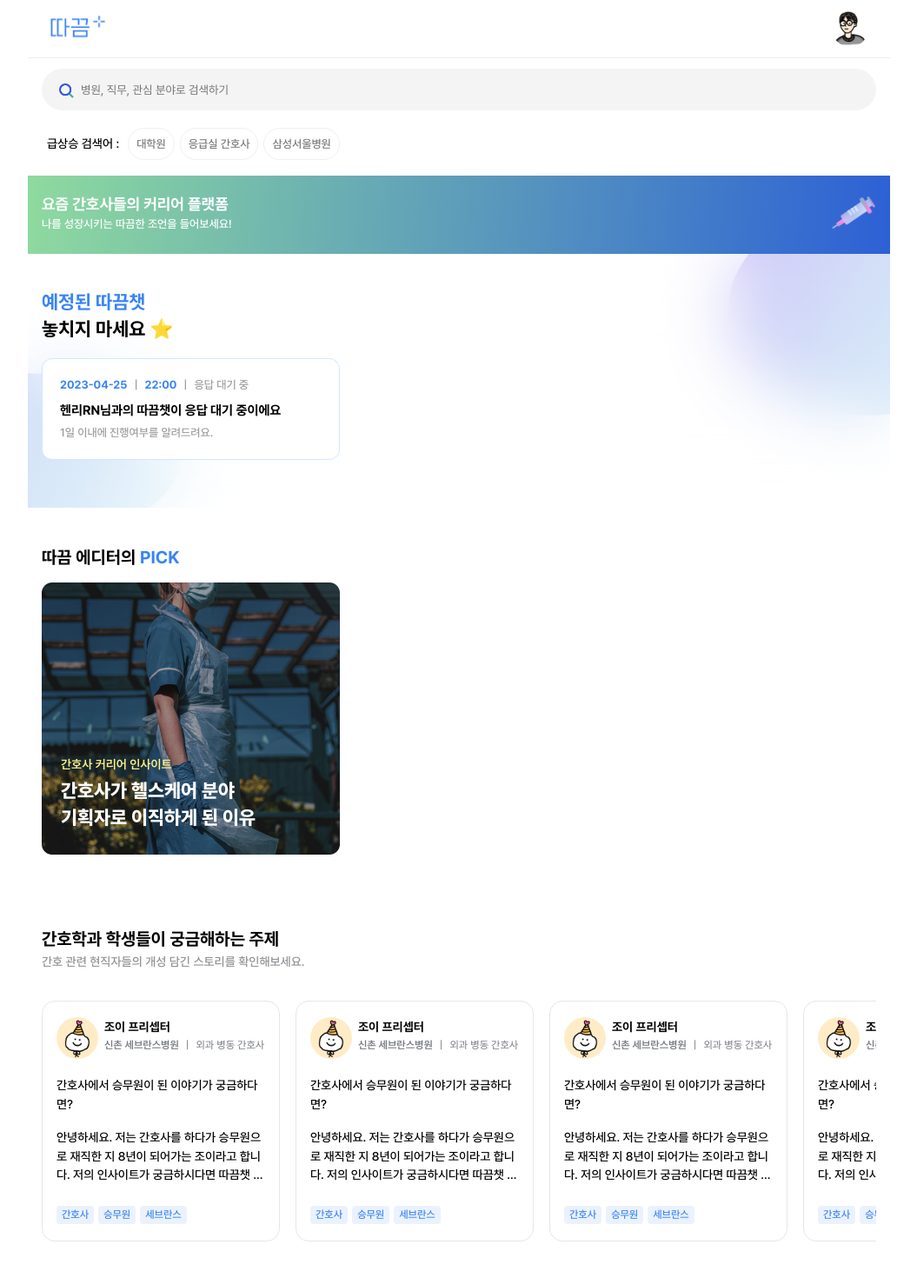
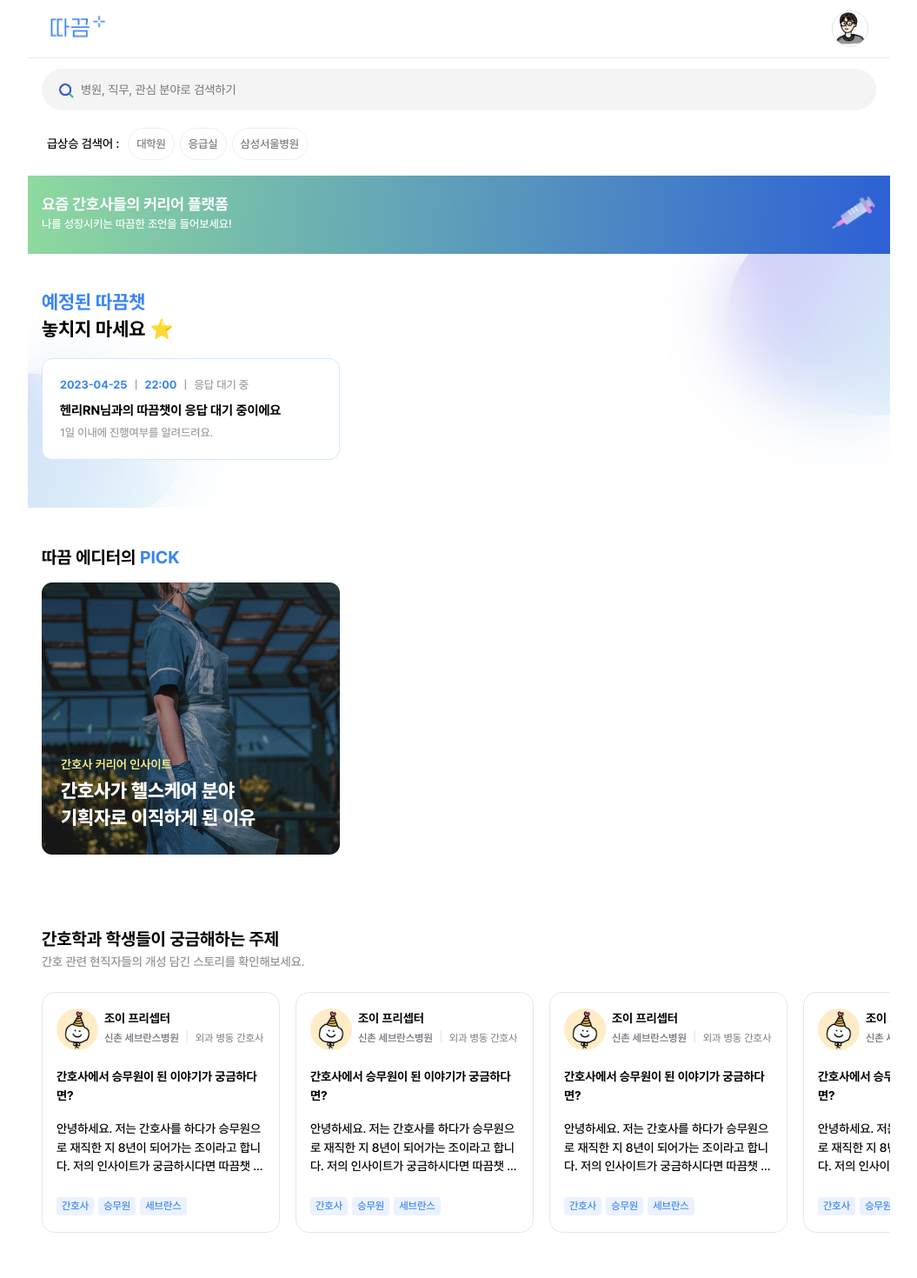
Before and after one commit to DDA-KKM/DDAKKM-REACT, a React (Create React App) app: page / in a window 1280 px wide. Shown: the top 1470 px of the page at 87% size, without its empty margins (112-1167 px from the left). Built offline with nearby package versions, Linux system fonts and the light colour scheme.

Commit message:
fix: 메인페이지 수정

```diff
--- a/src/components/header/header.style.ts
+++ b/src/components/header/header.style.ts
@@ -1,4 +1,4 @@
-import styled from 'styled-components'
+import styled from "styled-components";
 
 export const HeaderContainer = styled.div`
   display: flex;
@@ -35,6 +35,7 @@ export const ProfileImg = styled.div`
   display: flex;
   align-items: center;
   img {
+    border: 1px solid #dfdfdf;
     object-fit: cover;
     border-radius: 100%;
     width: 42px;
--- a/src/components/header/index.tsx
+++ b/src/components/header/index.tsx
@@ -1,9 +1,9 @@
 /*eslint no-undef: "error"*/
 /*eslint-env browser*/
 
-import * as S from './header.style';
-import Logo from '../../assets/header-logo.png';
-import TEST from '../../assets/testIMG.png';
+import * as S from "./header.style";
+import Logo from "../../assets/header-logo.png";
+import TEST from "../../assets/testIMG.png";
 // import useMatchScreenSize from 'hooks/useMatchScreenSize';
 
 function Header() {
--- a/src/pages/MainPage/Components/NewRN.style.ts
+++ b/src/pages/MainPage/Components/NewRN.style.ts
@@ -3,7 +3,7 @@ import { Swiper } from "swiper/react";
 import { onNotLarge } from "styles/mediaQueries";
 
 export const NewRNContainer = styled.section`
-  padding: 60px 16px;
+  padding: 60px 0;
   width: 100%;
   max-width: 992px;
   background: #f8f8fa;
@@ -14,6 +14,7 @@ export const NewRNHeading = styled.div`
   font-size: 20px;
   line-height: 140%;
   text-align: left;
+  padding: 0 16px;
 
   em {
     font-weight: 500;
@@ -86,6 +87,7 @@ export const NewRNWrapper = styled.div`
   gap: 12px;
   align-items: center;
   overflow-x: hidden;
+  padding: 0 16px;
   ${onNotLarge} {
     overflow-x: scroll;
   }
--- a/src/pages/MainPage/Components/Search.style.ts
+++ b/src/pages/MainPage/Components/Search.style.ts
@@ -1,4 +1,4 @@
-import styled from 'styled-components'
+import styled from "styled-components";
 
 export const Container = styled.section`
   width: 100%;
@@ -10,23 +10,26 @@ export const Container = styled.section`
   padding: 0 16px 18px 16px;
   box-sizing: border-box;
   gap: 20px;
-`
+`;
 
 export const InputWrapper = styled.div`
   width: 100%;
   position: relative;
   max-width: 992px;
-`
+`;
 
 export const SearchBar = styled.input`
   width: 100%;
   height: 48px;
   border-radius: 24px;
-	background-color: #F4F4F4;
+  background-color: #f4f4f4;
   border: none;
   padding-left: 45px;
   box-sizing: border-box;
-`
+  ::placeholder {
+    font-size: 14px;
+  }
+`;
 
 export const Glass = styled.img`
   position: absolute;
@@ -34,7 +37,7 @@ export const Glass = styled.img`
   top: 17px;
   width: 17.4px;
   height: 17.4px;
-`
+`;
 
 export const TagContainer = styled.div`
   display: flex;
@@ -42,23 +45,23 @@ export const TagContainer = styled.div`
   align-items: center;
   padding-left: 6px;
   gap: 10px;
-`
+`;
 
 export const TagDesc = styled.span`
   font-weight: 500;
   font-size: 14px;
   line-height: 150%;
-`
+`;
 
 export const TagWrapper = styled.div`
   display: flex;
   gap: 6px;
-`
+`;
 
 export const Tag = styled.button`
   padding: 9px;
-	background: #FFFFFF;
-	border: 1px solid #EFEFEF;
+  background: #ffffff;
+  border: 1px solid #efefef;
   border-radius: 100px;
   cursor: pointer;
   span {
@@ -67,4 +70,4 @@ export const Tag = styled.button`
     line-height: 16px;
     color: #787878;
   }
-`
+`;
--- a/src/pages/MainPage/Components/Search.tsx
+++ b/src/pages/MainPage/Components/Search.tsx
@@ -1,16 +1,14 @@
-import * as S from './Search.style'
-import Glass from '../../../assets/glass.png';
+import * as S from "./Search.style";
+import Glass from "../../../assets/glass.png";
 
-const SEARCHTAG = ['대학원', '응급실 간호사', '삼성서울병원']
+const SEARCHTAG = ["대학원", "응급실", "삼성서울병원"];
 
 function Search() {
   return (
     <S.Container>
       <S.InputWrapper>
-				<S.SearchBar
-					placeholder='병원, 직무, 관심 분야로 검색하기'
-				/>
-				<S.Glass src={Glass}/>
+        <S.SearchBar placeholder="병원, 직무, 관심 분야로 검색하기" />
+        <S.Glass src={Glass} />
       </S.InputWrapper>
       <S.TagContainer>
         <S.TagDesc>급상승 검색어 :</S.TagDesc>
@@ -23,7 +21,7 @@ function Search() {
         </S.TagWrapper>
       </S.TagContainer>
     </S.Container>
-	)
+  );
 }
 
-export default Search
+export default Search;
--- a/src/pages/MainPage/Components/TopicList.style.ts
+++ b/src/pages/MainPage/Components/TopicList.style.ts
@@ -3,7 +3,7 @@ import { Swiper } from "swiper/react";
 import { onNotLarge } from "styles/mediaQueries";
 
 export const TopicContainer = styled.section`
-  padding: 25px 16px 60px 16px;
+  padding: 25px 0 60px 0;
   width: 100%;
   max-width: 992px;
 `;
@@ -13,6 +13,7 @@ export const TopicHeader = styled.div`
   font-size: 20px;
   text-align: left;
   margin-bottom: 24px;
+  padding: 0 16px;
   em {
     font-weight: 500;
     font-size: 14px;
@@ -24,6 +25,7 @@ export const TopicHeader = styled.div`
 export const TopicWrapper = styled.div`
   width: 100%;
   overflow: hidden;
+  padding: 0 16px;
   &::-webkit-scrollbar {
     background: none;
   }
@@ -71,25 +73,33 @@ export const UserName = styled.div`
   text-align: left;
 `;
 
-export const UserCompany = styled.div`
+export const UserCareer = styled.div`
+  text-align: left;
+
+  em {
+    margin-left: 7px;
+    color: #e4e6e9;
+  }
+`;
+
+export const UserCompany = styled.span`
   font-weight: 600;
   font-size: 12px;
   line-height: 160%;
   color: #777a82;
-  text-align: left;
+`;
 
-  em {
-    margin-left: 8px;
-    font-weight: 400;
-    font-size: 12px;
-    line-height: 160%;
-    color: #777a82;
-  }
+export const UserJob = styled.span`
+  font-weight: 400;
+  font-size: 12px;
+  line-height: 160%;
+  color: #777a82;
+  margin-left: 7px;
 `;
 
 export const Topic = styled.div`
   margin-top: 16px;
-  font-weight: 500;
+  font-weight: 700;
   font-size: 14px;
   line-height: 155%;
   text-align: left;
@@ -128,7 +138,8 @@ export const SlideContainer = styled(Swiper)`
   height: auto;
   width: 100%;
   flex-direction: row;
-  margin-top: 10px;
+  /* margin-top: 10px; */
+
   .swiper-wrapper {
     display: -webkit-inline-box;
     width: 100%;
--- a/src/pages/MainPage/Components/TopicList.tsx
+++ b/src/pages/MainPage/Components/TopicList.tsx
@@ -79,11 +79,11 @@ function TopicList() {
                     </S.ProfileImg>
                     <S.UserInfo>
                       <S.UserName>{topic.name} 프리셉터</S.UserName>
-                      <S.UserCompany>
-                        <span>{topic.company}</span>
+                      <S.UserCareer>
+                        <S.UserCompany>{topic.company}</S.UserCompany>
                         <em>|</em>
-                        <em>{topic.job}</em>
-                      </S.UserCompany>
+                        <S.UserJob>{topic.job}</S.UserJob>
+                      </S.UserCareer>
                     </S.UserInfo>
                   </S.Profile>
                   <S.Topic>{topic.topic}</S.Topic>
@@ -108,11 +108,11 @@ function TopicList() {
                     </S.ProfileImg>
                     <S.UserInfo>
                       <S.UserName>{topic.name} 프리셉터</S.UserName>
-                      <S.UserCompany>
-                        <span>{topic.company}</span>
+                      <S.UserCareer>
+                        <S.UserCompany>{topic.company}</S.UserCompany>
                         <em>|</em>
-                        <em>{topic.job}</em>
-                      </S.UserCompany>
+                        <S.UserJob>{topic.job}</S.UserJob>
+                      </S.UserCareer>
                     </S.UserInfo>
                   </S.Profile>
                   <S.Topic>{topic.topic}</S.Topic>
```
Lines whose indentation alone changed are shown as unchanged.
